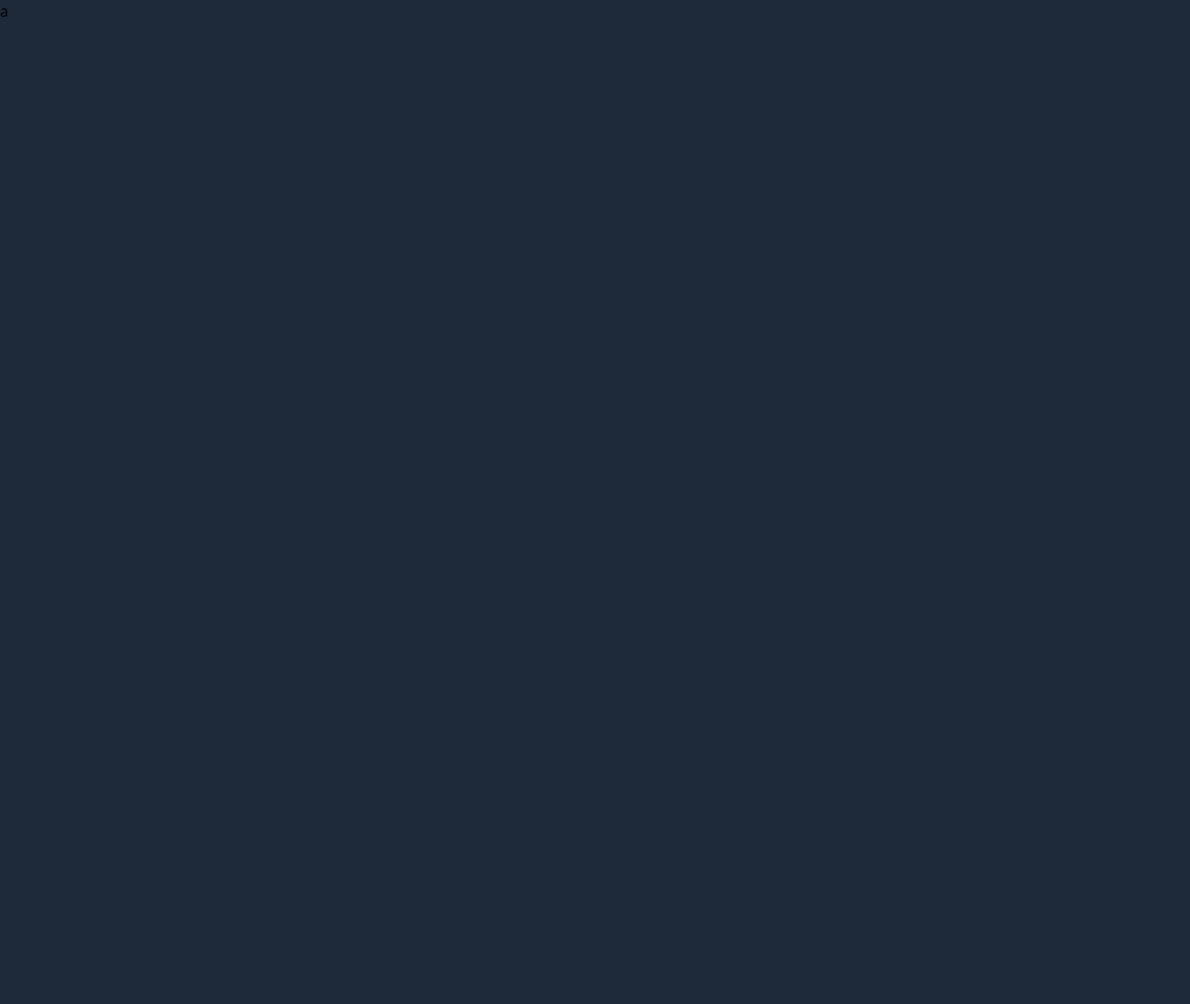
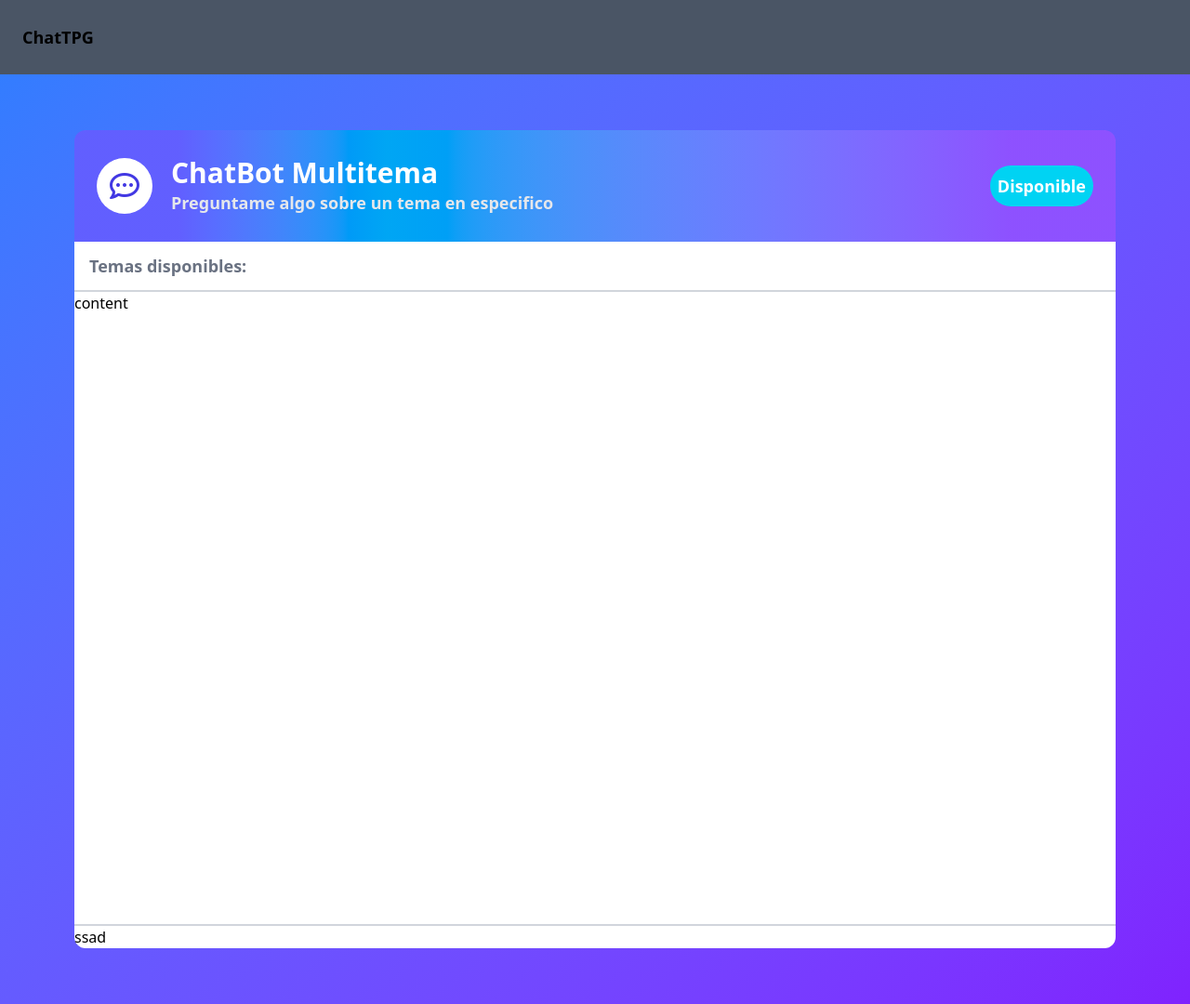
Before and after one commit to JossPolanco/Chatbot, a Flask app: page / in a window 1280 px wide. Before the commit the page is almost empty. Shown: the whole page at 93% size. Before the commit the page ends 18 px from the top, so only its background shows below. Run offline with Flask 3, Linux system fonts and the light colour scheme.

Commit message:
- Add basic styles.

```diff
--- a/app/templates/index.html
+++ b/app/templates/index.html
@@ -1,5 +1,35 @@
 {% extends 'layout/base.html' %} {% block title %}ChatBot{% endblock %}
 
+{% block header %}
+    <div class="flex items-center justify-between bg-gray-600 h-20 py-4 px-6">
+        <h1 class="text-center font-bold text-lg">ChatTPG</h1>
+    </div>
+{% endblock %}
+
 {% block main %}
-    <div>a</div>
+    <div class="bg-white w-280 h-220 rounded-b-xl rounded-t-2xl flex flex-col">
+        <header class="flex justify-between items-center bg-gradient-to-r from-indigo-500 from-10% via-sky-500 via-30% to-violet-500 to-90% h-30 px-6 py-10 rounded-t-xl">
+            <div class="flex gap-5 justify-center items-center">
+                <div class="bg-white size-15 rounded-full justify-center items-center flex">
+                    <i class="fa-regular fa-comment-dots fa-2xl" style="color: #4238e3;"></i>
+                </div>
+                <div>
+                    <h1 class="text-white font-bold text-3xl">ChatBot Multitema</h1>
+                    <span class="text-gray-200 font-bold text-lg">Preguntame algo sobre un tema en especifico</span>
+                </div>
+            </div>
+            <div>
+                <h2 class="bg-cyan-400 p-2 rounded-full text-white font-bold text-lg">Disponible</h2>
+            </div>
+        </header>
+        <div class="flex px-4 py-3 font-bold text-gray-500 text-lg border-b-2 border-gray-300">
+            <h1>Temas disponibles:</h1>
+        </div>
+        <main class="flex-1 h-max">
+            content
+        </main>
+        <footer class="border-t-2 border-gray-300">
+            ssad
+        </footer>
+    </div>
 {% endblock %}
--- a/app/templates/layout/base.html
+++ b/app/templates/layout/base.html
@@ -3,13 +3,14 @@
 <head>
     <meta charset="UTF-8">
     <meta name="viewport" content="width=device-width, initial-scale=1.0">
+    <link rel="stylesheet" href="https://cdnjs.cloudflare.com/ajax/libs/font-awesome/6.7.2/css/all.min.css" integrity="sha512-Evv84Mr4kqVGRNSgIGL/F/aIDqQb7xQ2vcrdIwxfjThSH8CSR7PBEakCr51Ck+w+/U6swU2Im1vVX0SVk9ABhg==" crossorigin="anonymous" referrerpolicy="no-referrer" />
     <script src="https://cdn.jsdelivr.net/npm/@tailwindcss/browser@4"></script>
     <title>{% block title %}{% endblock %}</title>
 </head>
-<body class="bg-gray-800 flex flex-col">
-    <header>{% block header %}{% endblock %}</header>
+<body class="bg-linear-to-br from-blue-500 to-violet-600 flex flex-col min-h-screen ">
+    <header class="w-screen">{% block header %}{% endblock %}</header>
 
-    <main>{% block main %}{% endblock %}</main>
+    <main class="flex py-15 px-15 justify-center items-center">{% block main %}{% endblock %}</main>
 
     <footer>{% block footer %}{% endblock %}</footer>
 
```
Also changed, not shown: 1 other file.
